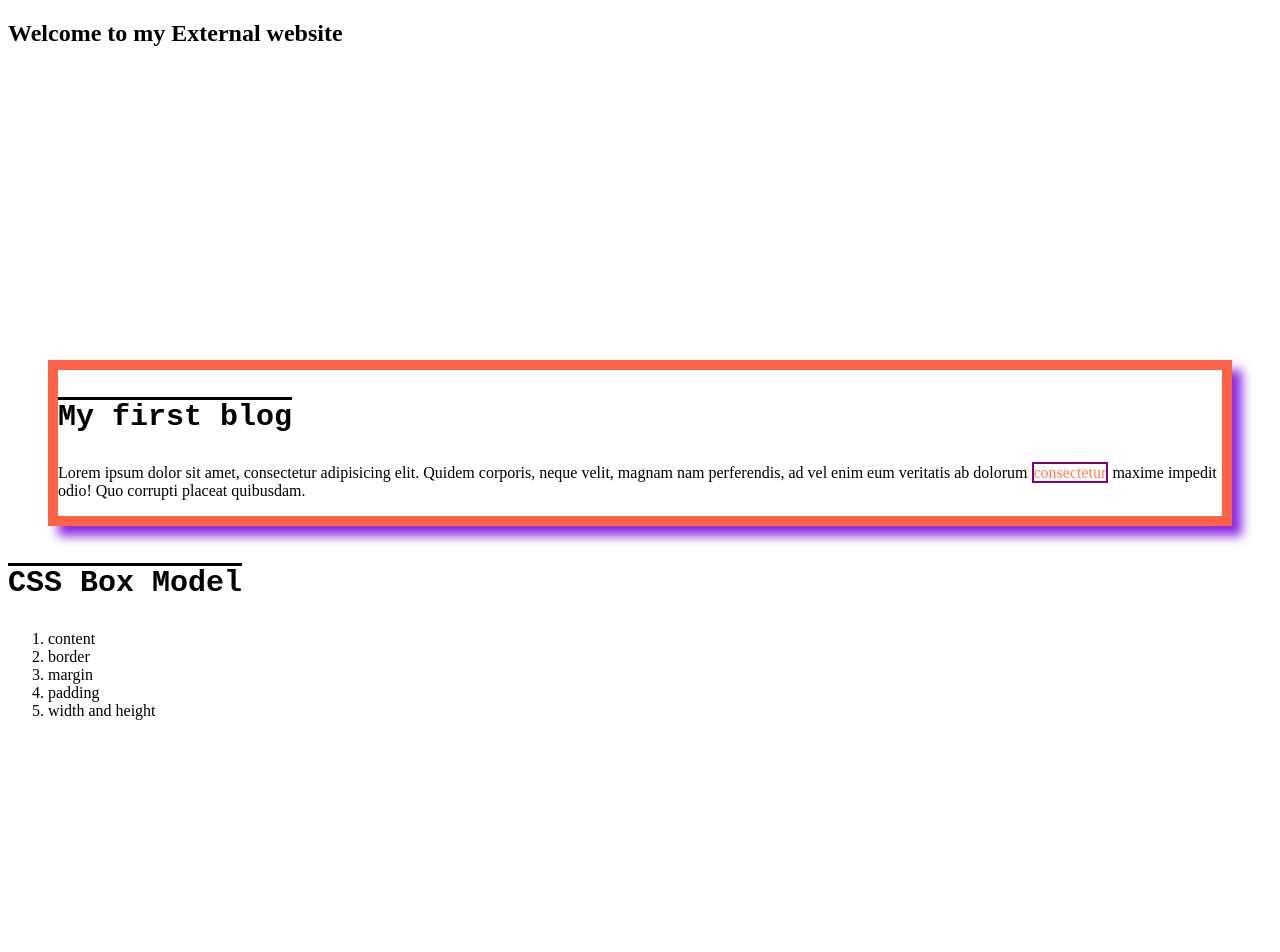
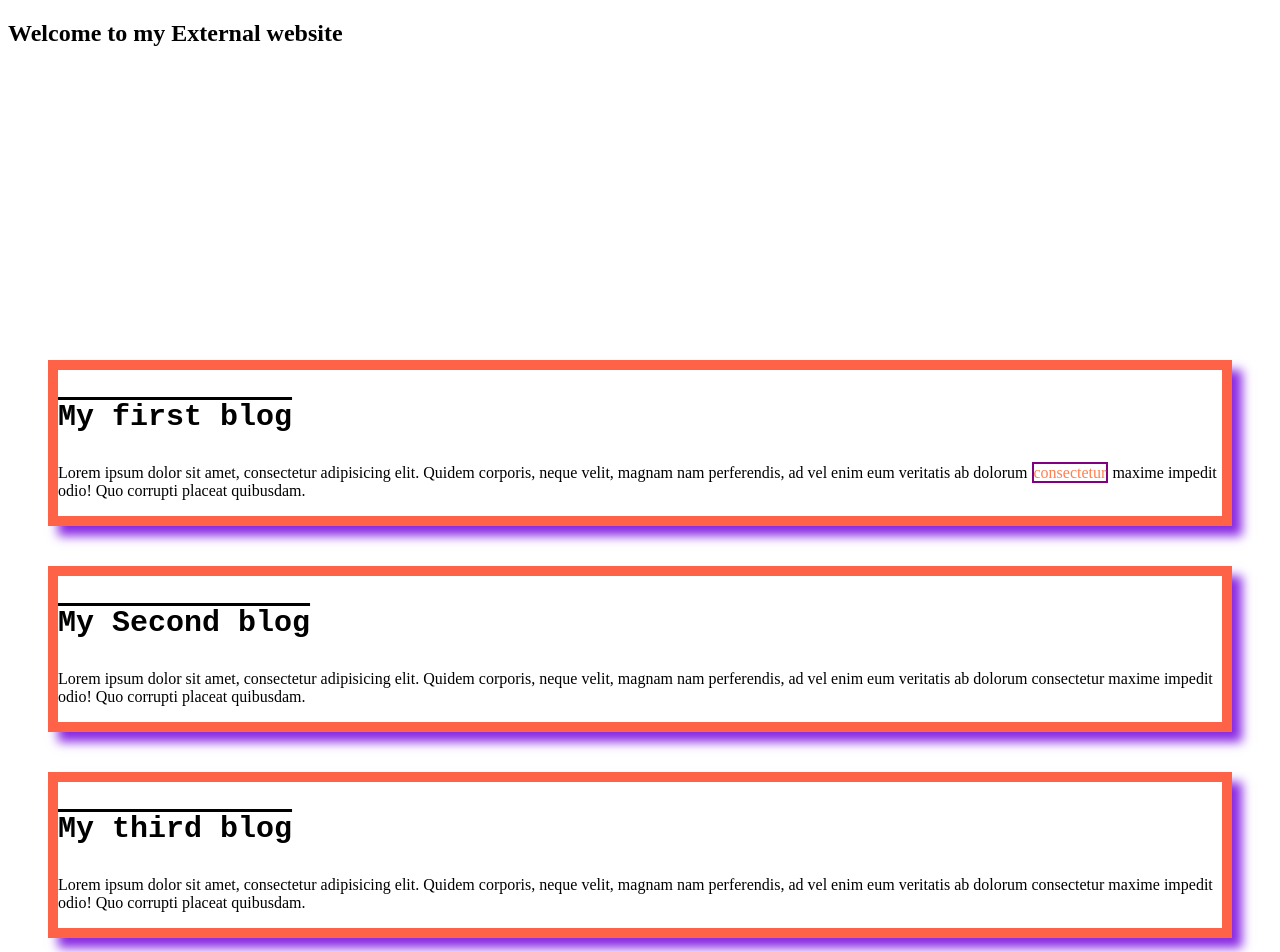
Before and after one commit to Tahsinjubayer/practice-html, a plain HTML site: page index.html in a window 1280 px wide. Shown: the top 952 px of the page. Before the commit the page ends 800 px from the top, so only its background shows below. Drawn offline with Linux system fonts and the light colour scheme.

Commit message:
2nd commot

```diff
--- a/index.html
+++ b/index.html
@@ -15,6 +15,14 @@
         <h3>My first blog</h3>
         <p>Lorem ipsum dolor sit amet, consectetur adipisicing elit. Quidem corporis, neque velit, magnam nam perferendis, ad vel enim eum veritatis ab dolorum <span class="indo">consectetur</span> maxime impedit odio! Quo corrupti placeat quibusdam.</p>
     </div>
+    <div class="Second blog">
+        <h3>My Second blog</h3>
+        <p>Lorem ipsum dolor sit amet, consectetur adipisicing elit. Quidem corporis, neque velit, magnam nam perferendis, ad vel enim eum veritatis ab dolorum consectetur maxime impedit odio! Quo corrupti placeat quibusdam.</p>
+
+    </div>
+    <div class="blog"><h3>My third blog</h3>
+        <p>Lorem ipsum dolor sit amet, consectetur adipisicing elit. Quidem corporis, neque velit, magnam nam perferendis, ad vel enim eum veritatis ab dolorum consectetur maxime impedit odio! Quo corrupti placeat quibusdam.</p>
+        </div>
         <h3>CSS Box Model</h3>
         <ol>
             <li>content</li>
```
